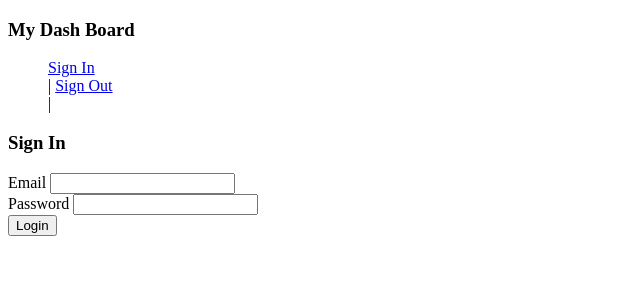
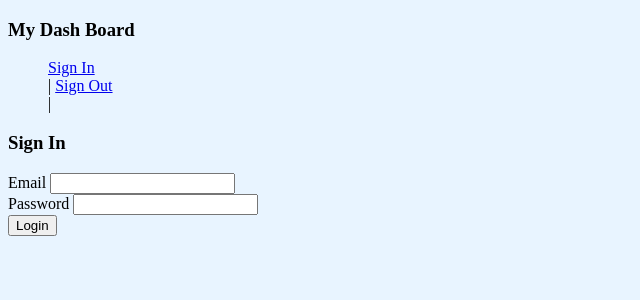
Before and after one commit to jivison/scool, a Rails app: page /sessions/new in a window 1280 px wide. Shown: the top 300 px of the page, without its empty margins (0-640 px from the left). Run offline with Rails 7, Linux system fonts and the light colour scheme; style sheets or scripts are compiled from the project's sources; some libraries are stand-ins or nearby versions.

Commit message:
begun restyling page skins, removed partial .sass files

```diff
--- a/app/assets/stylesheets/application.sass
+++ b/app/assets/stylesheets/application.sass
@@ -14,28 +14,30 @@
  *= require_self
  */
 
-// Universal styles
 
-ol, ul
-  list-style: none
-
-
-
-// Site default colors
-
-$scool-darkest-blue: #4A5FFF
+// Colors
+$bg-blue: #e8f4ff
+$card-container: #bddfff
 $scool-dark-blue: #5385ED
 $scool-blue: #58B0FF
 $scool-light-blue: #46BEE8
 $scool-lightest-blue: #40F5FF
 
+// Site body
+body
+  background-color: $bg-blue
+
 // Calendar
 .calendar
   .card
-    background-color: $scool-darkest-blue
+    background-color: $card-container
     box-shadow: #000000
   .calendar-box
-    background-color: $scool-dark-blue
+    background-color: $card-container
   .day
     background-color: $scool-lightest-blue
     padding: 0.125em
+
+// Random
+ol, ul
+  list-style: none
```
Also changed, not shown: app/assets/stylesheets/_calendar.sass (deleted, +0 -24 lines), Gemfile, Gemfile.lock.
